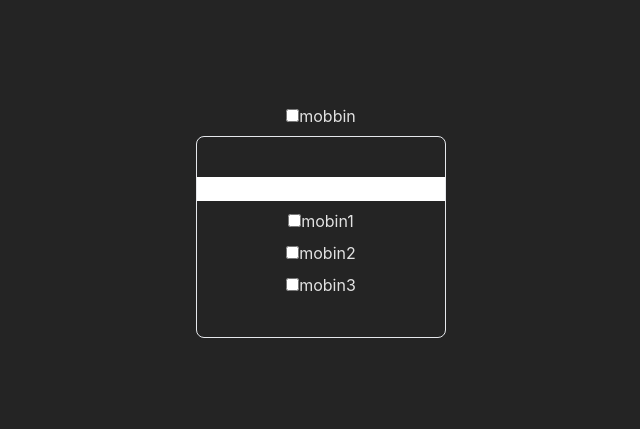
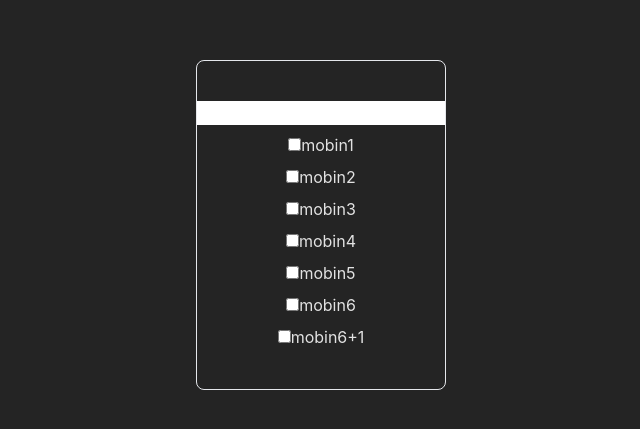
Before and after one commit to mobinkaarimi/react-checkboxify, a React (Vite) app: page / in a window 1280 px wide. Shown: the part 179-608 px from the top of the page, without its empty margins (319-959 px from the left). Built offline with nearby package versions, Linux system fonts and the light colour scheme.

Commit message:
update[App]-> clean unnecessary code and add some item in list

```diff
--- a/src/App.tsx
+++ b/src/App.tsx
@@ -2,11 +2,10 @@
 import { useEffect, useState } from "react";
 // Style
 import "./App.css";
+import GroupCheckbox from "./components/GroupCheckbox";
 import Checkbox from "./components/Checkbox";
-import GroupCheckbox from "./components/GroupCheckbox";
 
 function App() {
-  const [checboxStatus, setCheckboxStatus] = useState(false);
   const [selected, setSelected] = useState([]);
   let list = [
     {
@@ -21,29 +20,47 @@ function App() {
       id: 3,
       name: "mobin3",
     },
+    {
+      id: 4,
+      name: "mobin4",
+    },
+    {
+      id: 5,
+      name: "mobin5",
+    },
+    {
+      id: 6,
+      name: "mobin6",
+    },
+    {
+      id: 7,
+      name: "mobin6+1",
+    },
   ];
-  useEffect(() => {
-    console.log(selected);
-  }, [selected]);
+
   return (
     <div>
-      <Checkbox
-        name="mobin"
-        checked={checboxStatus}
-        label="mobbin"
-        onChange={(e: any) => {
-          setCheckboxStatus(e.target.checked);
-        }}
-      />
       <div className="border rounded-lg py-10 mt-2">
         <GroupCheckbox
-          hasSearch={true}
-          parentClassName={"flex flex-col space-y-2"}
+          parentClassName="flex flex-col space-y-2"
+          hasSearch
+          searchOption={{ label: "search params" }}
+          selectType="multiple"
           list={list}
-          selectType="single"
           selectedItems={selected}
           setSelectedItems={setSelected}
         />
+        {/* <GroupCheckbox
+          hasSearch
+          searchOption={{}}
+          parentClassName={
+            "flex flex-col space-y-2 bg-red-500 max-h-44 overflow-y-scroll"
+          }
+          list={list}
+          selectType="multiple"
+          selectedItems={selected}
+          setSelectedItems={setSelected}
+        /> */}
       </div>
     </div>
   );
```
